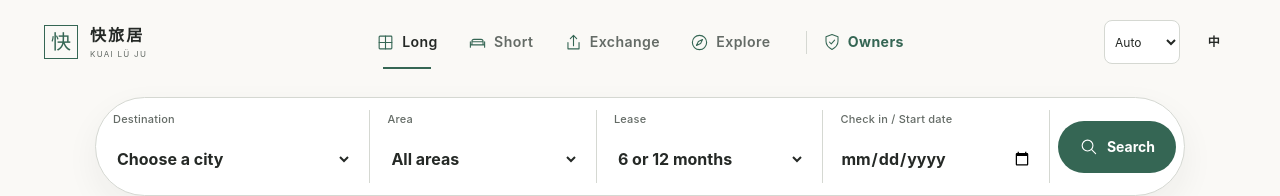
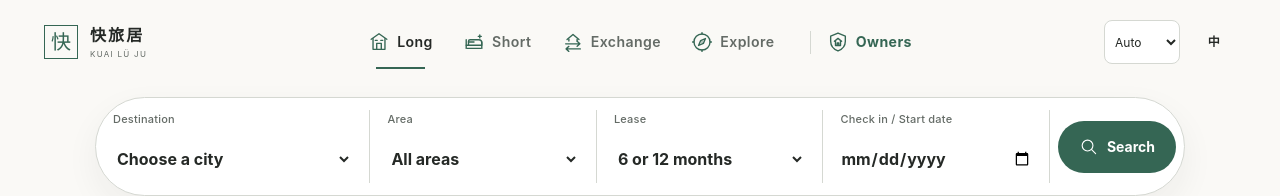
Before and after one commit to kaifa9527/kuailvju-site, a React (Vite) app: page / in a window 1280 px wide. Shown: the top 196 px of the page. Built offline with nearby package versions, Linux system fonts and the light colour scheme.

Commit message:
Use unified custom nav artwork without changing navigation behavior

```diff
--- a/src/App.tsx
+++ b/src/App.tsx
@@ -5,6 +5,7 @@ import type { HomeMode } from './lib/homeDiscovery'
 import { cities, listings, type Listing, type Term } from './data'
 import { canExchange, estimateLeaseMoveIn, filterListings, formatPrice, longRentalMonthlyPrice, sortFeaturedListings, type Language, type LeasePaymentOption } from './lib/catalog'
 import { LineIcon, amenityIcon } from './components/LineIcon'
+import { NavGlyph } from './components/NavGlyph'
 import { ExchangeGallery } from './components/ExchangeGallery'
 import { ExchangeRequestPage, RentalRequestPage, TestInbox } from './TestFlows'
 import { ManagementPage } from './ManagementPage'
@@ -188,10 +189,10 @@ function Header({ lang, setLang, route, mode, onModeChange }: {
   const expanded = !scrolled || searchOpen
   const modeLabel = mode === 'rentals' ? t.navRent : mode === 'stays' ? t.navStays : mode === 'exchange' ? t.navExchange : t.roam
   const nav = [
-    { href: '#/rentals', label: t.navRent, key: 'rentals' as const, icon: 'window' as const },
-    { href: '#/stays', label: t.navStays, key: 'stays' as const, icon: 'bed' as const },
-    { href: '#/exchange', label: t.navExchange, key: 'exchange' as const, icon: 'share' as const },
-    { href: '#/roam', label: t.roam, key: 'roam' as const, icon: 'compass' as const },
+    { href: '#/rentals', label: t.navRent, key: 'rentals' as const },
+    { href: '#/stays', label: t.navStays, key: 'stays' as const },
+    { href: '#/exchange', label: t.navExchange, key: 'exchange' as const },
+    { href: '#/roam', label: t.roam, key: 'roam' as const },
   ]
 
   useEffect(() => {
@@ -247,10 +248,10 @@ function Header({ lang, setLang, route, mode, onModeChange }: {
             onClick={event => {
               if (isHome) { event.preventDefault(); onModeChange(item.key) }
               setOpen(false)
-            }}><LineIcon name={item.icon} size={19}/><span>{item.label}</span></a>)}
+            }}><NavGlyph name={item.key} size={22}/><span>{item.label}</span></a>)}
           <a href="#/management" className={'nav-owner-service' + (route.page === 'management' ? ' is-current' : '')}
             aria-label={t.manage} title={t.manage} onClick={() => setOpen(false)}>
-            <LineIcon name="shield" size={18}/><span>{lang === 'zh' ? '委托' : 'Owners'}</span>
+            <NavGlyph name="management" size={22}/><span>{lang === 'zh' ? '委托' : 'Owners'}</span>
           </a>
         </nav>
         {isHome && <button type="button" className="home-compact-search" aria-controls="home-search-panel"
```
